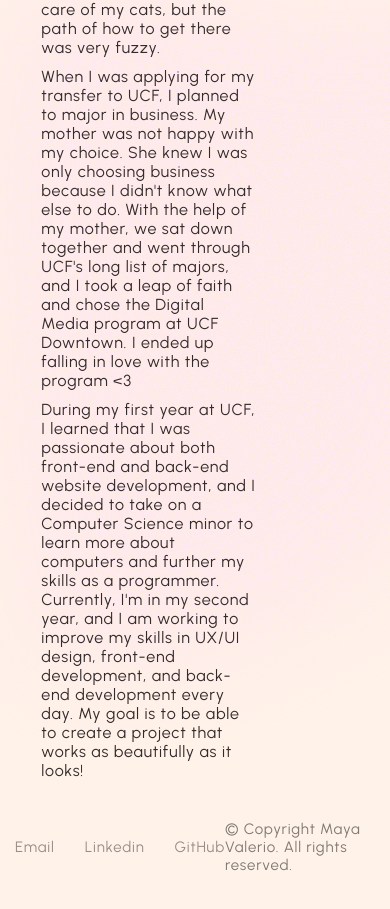
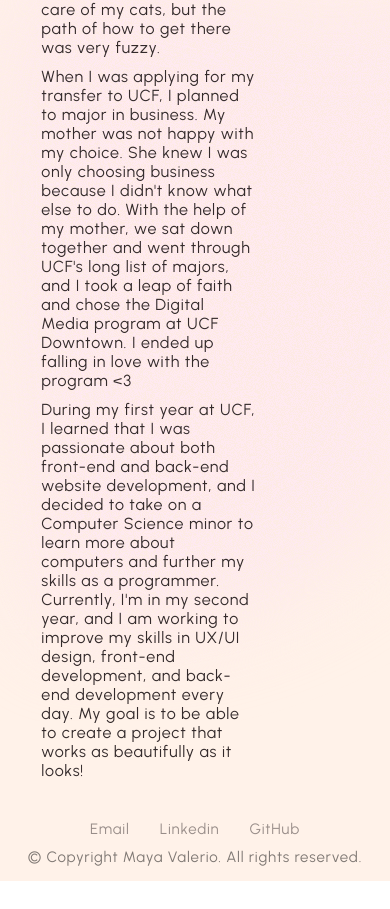
Before and after one commit to mirimaya/mayavalerio-v2, a React (Vite) app: page /about in a window 390 px wide. Shown: the part 1882-2791 px from the top of the page. After the commit the page ends 2763 px from the top, so only its background shows below. Built offline with nearby package versions, Linux system fonts and the light colour scheme.

Commit message:
Updating footer.css to break into two lines at 650px for a better mobile UX

```diff
--- a/src/Components/Footer.css
+++ b/src/Components/Footer.css
@@ -3,7 +3,6 @@
     justify-content: space-between;
     align-items: center;
     margin-top: 40px;
-    margin-bottom: 20px;
     font-size: 15px;
     opacity: 50%;
 }
@@ -34,3 +33,10 @@
 .flinks:hover::after {
     width: 100%;
 }
+
+@media(max-width: 650px) {
+    .footer-container {
+        flex-direction: column;
+        gap: 10px;
+    }
+}
```
